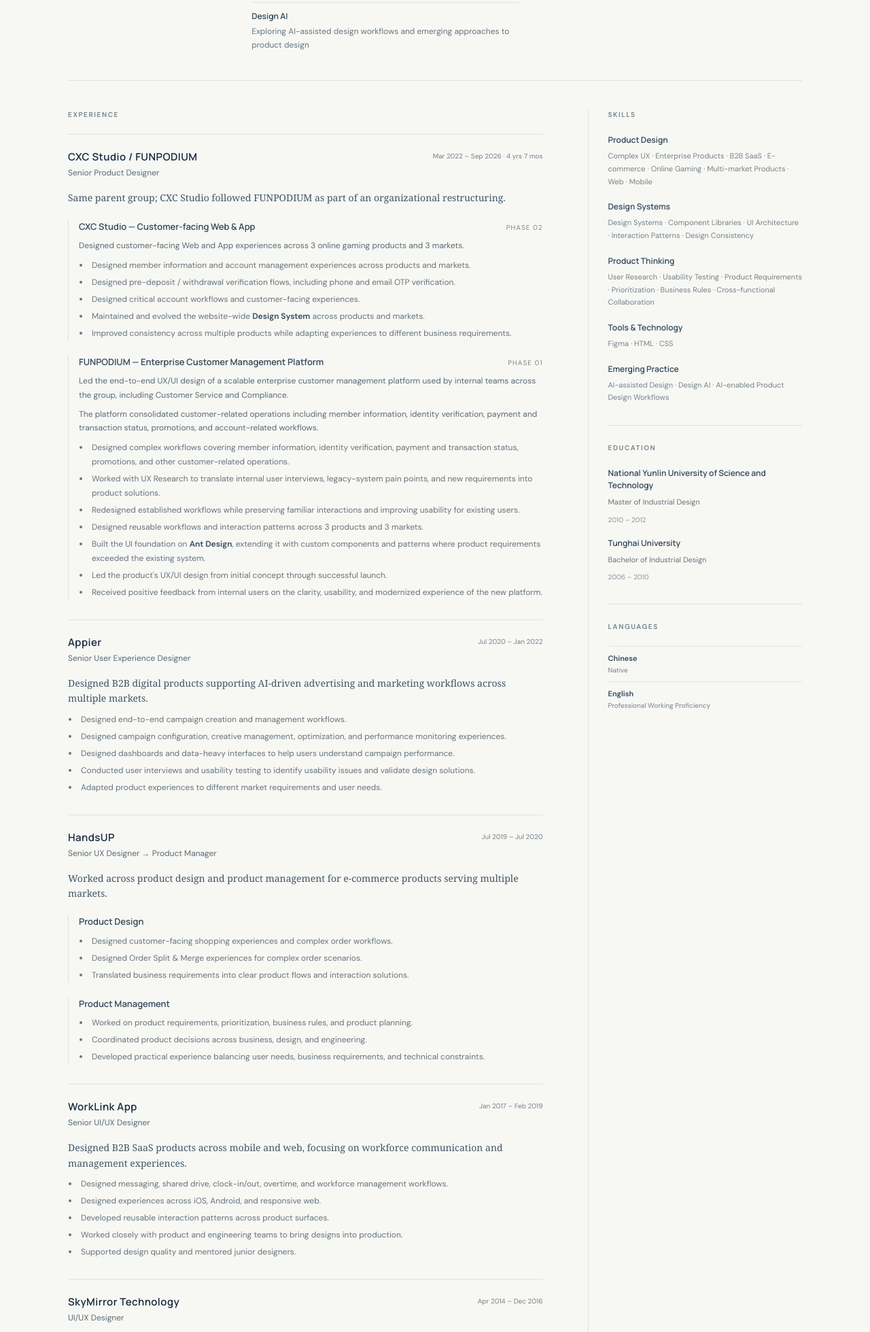
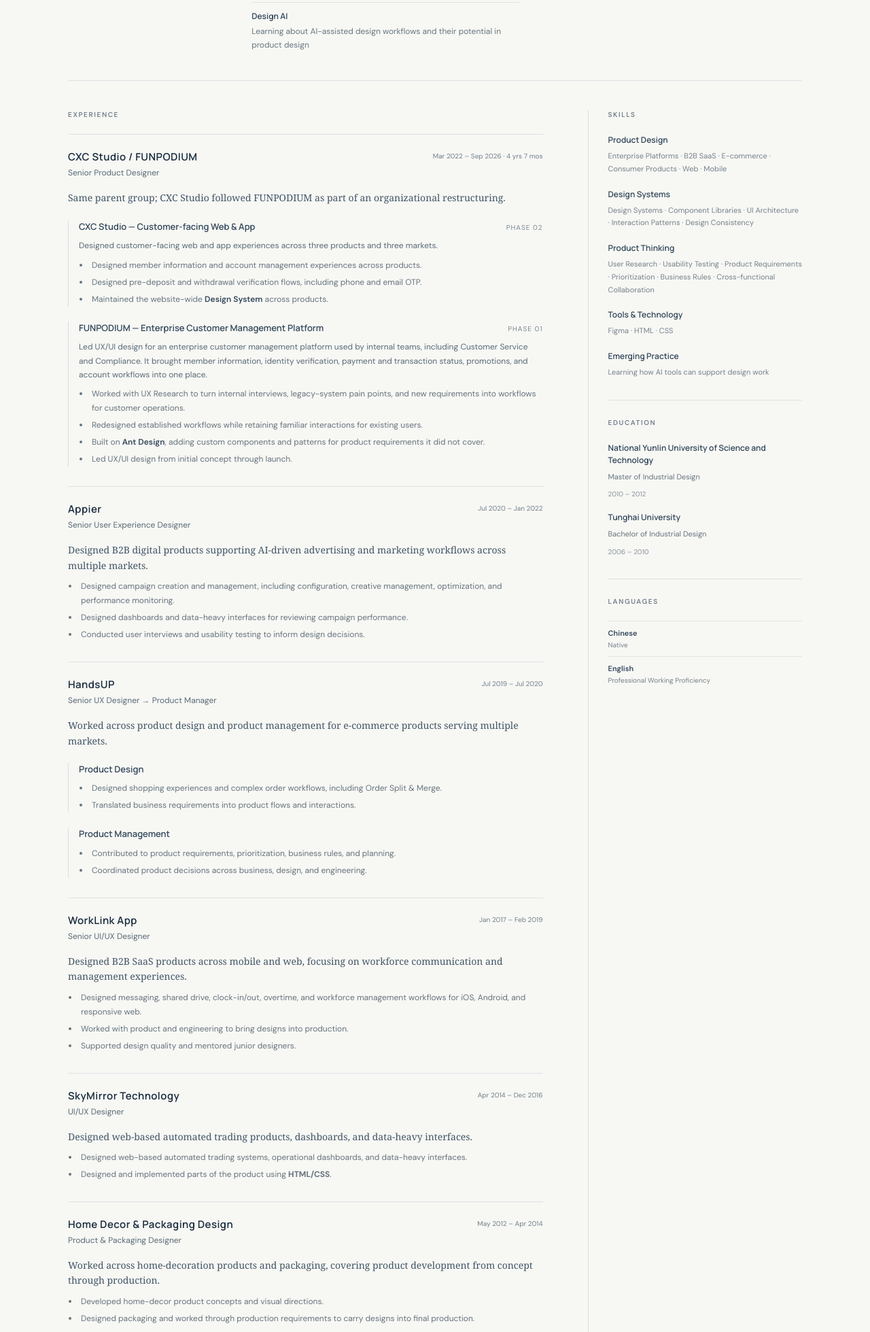
Before and after one commit to ic513635/portfolio, a plain HTML site: page cv.html in a window 1280 px wide. Shown: the part 841-2800 px from the top of the page at 68% size. Drawn offline with Linux system fonts and the light colour scheme.

Commit message:
Refine CV copy

```diff
--- a/cv.html
+++ b/cv.html
@@ -36,16 +36,16 @@
     <section id="cv-summary" class="cv-summary">
       <p class="eyebrow">PROFILE</p>
       <div>
-        <p>Senior Product Designer with 10+ years of experience designing complex digital products, scalable design systems, and multi-market experiences.</p>
+        <p>Senior Product Designer with 10+ years of experience across enterprise platforms, e-commerce, and consumer products. My work focuses on complex workflows, account experiences, and design systems.</p>
         <h2 class="cv-subheading">Experience across</h2>
         <div class="cv-across-grid">
           <article><h3>Enterprise &amp; B2B SaaS</h3><p>Complex workflows, internal platforms, and operational tools</p></article>
           <article><h3>E-commerce</h3><p>Customer journeys and digital product experiences</p></article>
-          <article><h3>Online Gaming</h3><p>Multi-product, multi-market digital experiences</p></article>
+          <article><h3>Consumer Products</h3><p>Customer-facing web and app experiences</p></article>
           <article><h3>Product Thinking</h3><p>Previous Product Management experience across requirements, prioritization, business rules, and cross-functional delivery</p></article>
           <article><h3>Design Systems</h3><p>Building and evolving scalable UI foundations across products</p></article>
           <article><h3>Front-end Understanding</h3><p>Hands-on experience with HTML/CSS and practical understanding of design implementation</p></article>
-          <article><h3>Design AI</h3><p>Exploring AI-assisted design workflows and emerging approaches to product design</p></article>
+          <article><h3>Design AI</h3><p>Learning about AI-assisted design workflows and their potential in product design</p></article>
         </div>
       </div>
     </section>
@@ -56,26 +56,20 @@
           <div class="cv-role-heading"><div><h2>CXC Studio / FUNPODIUM</h2><p>Senior Product Designer</p></div><span>Mar 2022 – Sep 2026 · 4 yrs 7 mos</span></div>
           <p class="cv-role-intro">Same parent group; CXC Studio followed FUNPODIUM as part of an organizational restructuring.</p>
           <section class="cv-phase"><div class="cv-phase-heading"><h3>CXC Studio — Customer-facing Web &amp; App</h3><span>Phase 02</span></div>
-            <p>Designed customer-facing Web and App experiences across 3 online gaming products and 3 markets.</p>
+            <p>Designed customer-facing web and app experiences across three products and three markets.</p>
             <ul>
-              <li>Designed member information and account management experiences across products and markets.</li>
-              <li>Designed pre-deposit / withdrawal verification flows, including phone and email OTP verification.</li>
-              <li>Designed critical account workflows and customer-facing experiences.</li>
-              <li>Maintained and evolved the website-wide <strong>Design System</strong> across products and markets.</li>
-              <li>Improved consistency across multiple products while adapting experiences to different business requirements.</li>
+              <li>Designed member information and account management experiences across products.</li>
+              <li>Designed pre-deposit and withdrawal verification flows, including phone and email OTP.</li>
+              <li>Maintained the website-wide <strong>Design System</strong> across products.</li>
             </ul>
           </section>
           <section class="cv-phase"><div class="cv-phase-heading"><h3>FUNPODIUM — Enterprise Customer Management Platform</h3><span>Phase 01</span></div>
-            <p>Led the end-to-end UX/UI design of a scalable enterprise customer management platform used by internal teams across the group, including Customer Service and Compliance.</p>
-            <p>The platform consolidated customer-related operations including member information, identity verification, payment and transaction status, promotions, and account-related workflows.</p>
+            <p>Led UX/UI design for an enterprise customer management platform used by internal teams, including Customer Service and Compliance. It brought member information, identity verification, payment and transaction status, promotions, and account workflows into one place.</p>
             <ul>
-              <li>Designed complex workflows covering member information, identity verification, payment and transaction status, promotions, and other customer-related operations.</li>
-              <li>Worked with UX Research to translate internal user interviews, legacy-system pain points, and new requirements into product solutions.</li>
-              <li>Redesigned established workflows while preserving familiar interactions and improving usability for existing users.</li>
-              <li>Designed reusable workflows and interaction patterns across 3 products and 3 markets.</li>
-              <li>Built the UI foundation on <strong>Ant Design</strong>, extending it with custom components and patterns where product requirements exceeded the existing system.</li>
-              <li>Led the product's UX/UI design from initial concept through successful launch.</li>
-              <li>Received positive feedback from internal users on the clarity, usability, and modernized experience of the new platform.</li>
+              <li>Worked with UX Research to turn internal interviews, legacy-system pain points, and new requirements into workflows for customer operations.</li>
+              <li>Redesigned established workflows while retaining familiar interactions for existing users.</li>
+              <li>Built on <strong>Ant Design</strong>, adding custom components and patterns for product requirements it did not cover.</li>
+              <li>Led UX/UI design from initial concept through launch.</li>
             </ul>
           </section>
         </article>
@@ -83,35 +77,29 @@
           <div class="cv-role-heading"><div><h2>Appier</h2><p>Senior User Experience Designer</p></div><span>Jul 2020 – Jan 2022</span></div>
           <p class="cv-role-intro">Designed B2B digital products supporting AI-driven advertising and marketing workflows across multiple markets.</p>
           <ul>
-            <li>Designed end-to-end campaign creation and management workflows.</li>
-            <li>Designed campaign configuration, creative management, optimization, and performance monitoring experiences.</li>
-            <li>Designed dashboards and data-heavy interfaces to help users understand campaign performance.</li>
-            <li>Conducted user interviews and usability testing to identify usability issues and validate design solutions.</li>
-            <li>Adapted product experiences to different market requirements and user needs.</li>
+            <li>Designed campaign creation and management, including configuration, creative management, optimization, and performance monitoring.</li>
+            <li>Designed dashboards and data-heavy interfaces for reviewing campaign performance.</li>
+            <li>Conducted user interviews and usability testing to inform design decisions.</li>
           </ul>
         </article>
         <article class="cv-role">
           <div class="cv-role-heading"><div><h2>HandsUP</h2><p>Senior UX Designer → Product Manager</p></div><span>Jul 2019 – Jul 2020</span></div>
           <p class="cv-role-intro">Worked across product design and product management for e-commerce products serving multiple markets.</p>
           <section class="cv-phase"><div class="cv-phase-heading"><h3>Product Design</h3></div><ul>
-            <li>Designed customer-facing shopping experiences and complex order workflows.</li>
-            <li>Designed Order Split &amp; Merge experiences for complex order scenarios.</li>
-            <li>Translated business requirements into clear product flows and interaction solutions.</li>
+            <li>Designed shopping experiences and complex order workflows, including Order Split &amp; Merge.</li>
+            <li>Translated business requirements into product flows and interactions.</li>
           </ul></section>
           <section class="cv-phase"><div class="cv-phase-heading"><h3>Product Management</h3></div><ul>
-            <li>Worked on product requirements, prioritization, business rules, and product planning.</li>
+            <li>Contributed to product requirements, prioritization, business rules, and planning.</li>
             <li>Coordinated product decisions across business, design, and engineering.</li>
-            <li>Developed practical experience balancing user needs, business requirements, and technical constraints.</li>
           </ul></section>
         </article>
         <article class="cv-role">
           <div class="cv-role-heading"><div><h2>WorkLink App</h2><p>Senior UI/UX Designer</p></div><span>Jan 2017 – Feb 2019</span></div>
           <p class="cv-role-intro">Designed B2B SaaS products across mobile and web, focusing on workforce communication and management experiences.</p>
           <ul>
-            <li>Designed messaging, shared drive, clock-in/out, overtime, and workforce management workflows.</li>
-            <li>Designed experiences across iOS, Android, and responsive web.</li>
-            <li>Developed reusable interaction patterns across product surfaces.</li>
-            <li>Worked closely with product and engineering teams to bring designs into production.</li>
+            <li>Designed messaging, shared drive, clock-in/out, overtime, and workforce management workflows for iOS, Android, and responsive web.</li>
+            <li>Worked with product and engineering to bring designs into production.</li>
             <li>Supported design quality and mentored junior designers.</li>
           </ul>
         </article>
@@ -119,32 +107,27 @@
           <div class="cv-role-heading"><div><h2>SkyMirror Technology</h2><p>UI/UX Designer</p></div><span>Apr 2014 – Dec 2016</span></div>
           <p class="cv-role-intro">Designed web-based automated trading products, dashboards, and data-heavy interfaces.</p>
           <ul>
-            <li>Designed UX/UI for automated trading systems and operational dashboards.</li>
-            <li>Worked with complex data and information-heavy interfaces.</li>
-            <li>Developed hands-on front-end experience using <strong>HTML/CSS</strong>.</li>
-            <li>Designed and implemented parts of the product directly in front-end code.</li>
-            <li>Developed practical understanding of how design decisions translate into production.</li>
+            <li>Designed web-based automated trading systems, operational dashboards, and data-heavy interfaces.</li>
+            <li>Designed and implemented parts of the product using <strong>HTML/CSS</strong>.</li>
           </ul>
         </article>
         <article class="cv-role">
           <div class="cv-role-heading"><div><h2>Home Decor &amp; Packaging Design</h2><p>Product &amp; Packaging Designer</p></div><span>May 2012 – Apr 2014</span></div>
           <p class="cv-role-intro">Worked across home-decoration products and packaging, covering product development from concept through production.</p>
           <ul>
-            <li>Developed product concepts and visual directions.</li>
-            <li>Designed product packaging and visual presentation.</li>
-            <li>Worked across design development and production requirements.</li>
-            <li>Coordinated design details to ensure consistency between concept and final production.</li>
+            <li>Developed home-decor product concepts and visual directions.</li>
+            <li>Designed packaging and worked through production requirements to carry designs into final production.</li>
           </ul>
         </article>
       </section>
       <aside class="cv-sidebar">
         <section id="cv-skills" class="cv-side-section">
           <p class="eyebrow">SKILLS</p>
-          <div class="cv-expertise-group"><h3>Product Design</h3><p>Complex UX · Enterprise Products · B2B SaaS · E-commerce · Online Gaming · Multi-market Products · Web · Mobile</p></div>
+          <div class="cv-expertise-group"><h3>Product Design</h3><p>Enterprise Platforms · B2B SaaS · E-commerce · Consumer Products · Web · Mobile</p></div>
           <div class="cv-expertise-group"><h3>Design Systems</h3><p>Design Systems · Component Libraries · UI Architecture · Interaction Patterns · Design Consistency</p></div>
           <div class="cv-expertise-group"><h3>Product Thinking</h3><p>User Research · Usability Testing · Product Requirements · Prioritization · Business Rules · Cross-functional Collaboration</p></div>
           <div class="cv-expertise-group"><h3>Tools &amp; Technology</h3><p>Figma · HTML · CSS</p></div>
-          <div class="cv-expertise-group"><h3>Emerging Practice</h3><p>AI-assisted Design · Design AI · AI-enabled Product Design Workflows</p></div>
+          <div class="cv-expertise-group"><h3>Emerging Practice</h3><p>Learning how AI tools can support design work</p></div>
         </section>
         <section id="cv-education" class="cv-side-section">
           <p class="eyebrow">EDUCATION</p>
```
